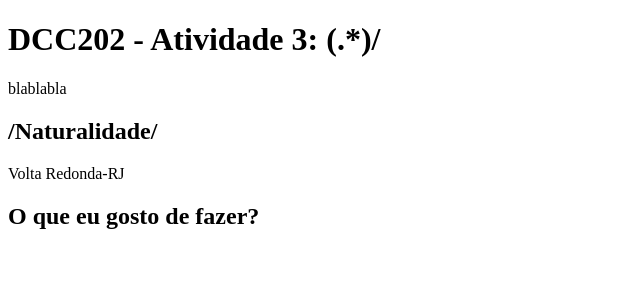
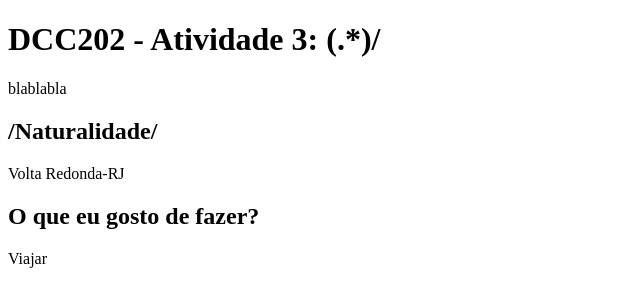
Before and after one commit to ufjf-dcc202/ufjf-dcc202-2023-3-a-atv3-rodrigo-mch, a website: page index.html in a window 1280 px wide. Shown: the full height of the page, 0-640 px from the left. Drawn offline with Linux system fonts and the light colour scheme.

Commit message:
Parágrafo na seção 2

```diff
--- a/index.html
+++ b/index.html
@@ -17,6 +17,7 @@
 </section>
 <section>
     <h2>O que eu gosto de fazer?</h2>
+    <p>Viajar</p>
 </section>
 </main>
 </body>
```
